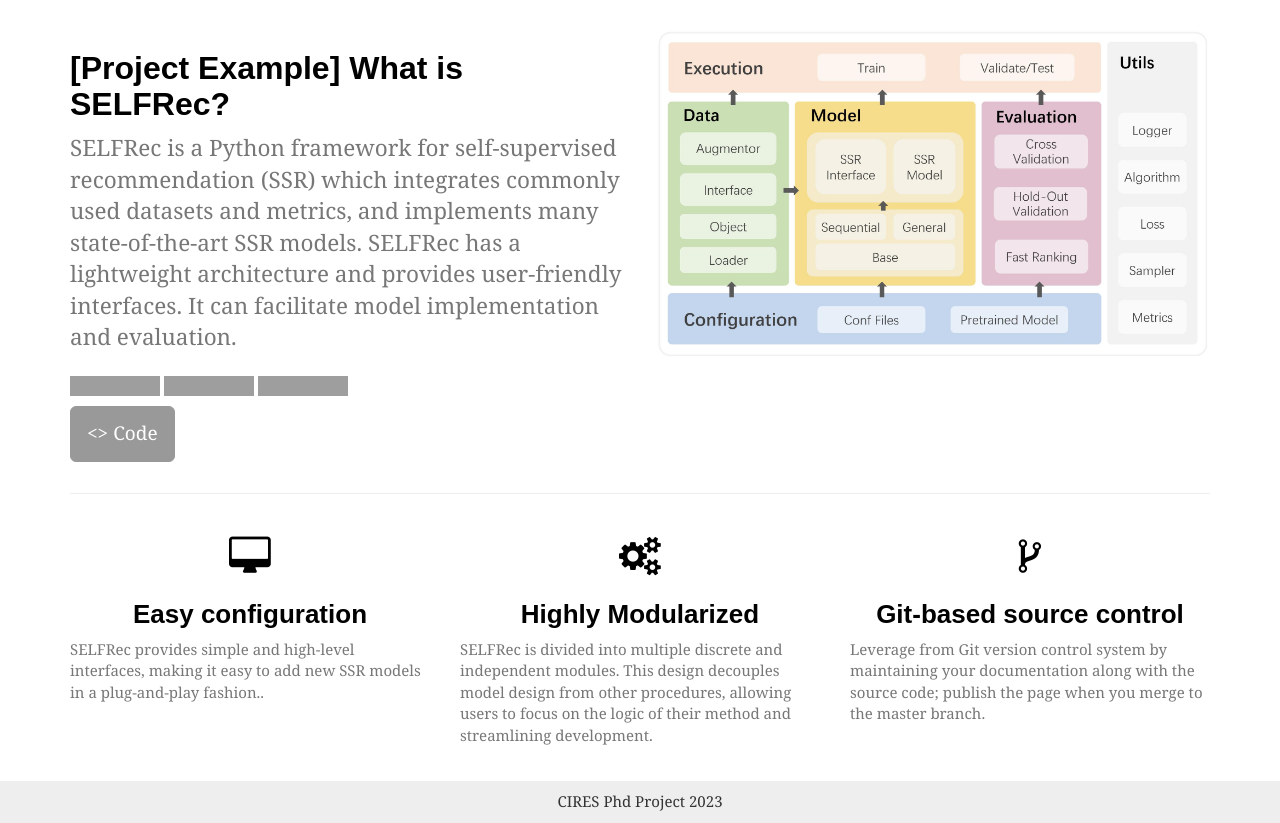
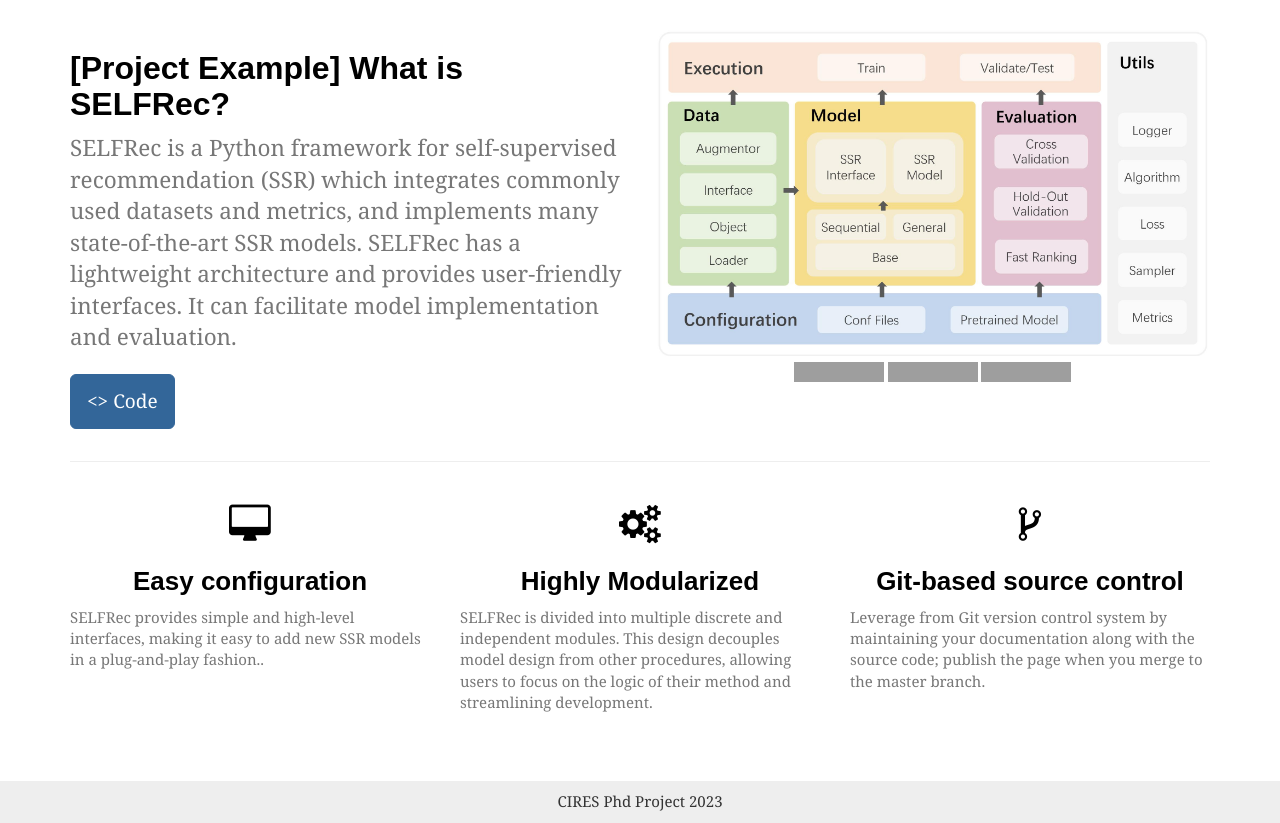
Before and after one commit to CIRES-Hub/CIRES-Hub.github.io, a Jekyll site: the page built from index.html, in a window 1280 px wide and 1220 px high. Shown: the part 397-1220 px from the top of the window. Built offline with Jekyll 4.4.1, drawn with Linux system fonts in a browser that asks for light colours; some web fonts are replaced; grey boxes are pictures that could not be loaded.

Commit message:
initialize

```diff
--- a/index.html
+++ b/index.html
@@ -16,11 +16,12 @@ layout: default
         <div class="col-md-6">
             <h2 class="header-light regular-pad">[Project Example] What is SELFRec?</h2>
               <p class="lead">SELFRec is a Python framework for self-supervised recommendation (SSR) which integrates commonly used datasets and metrics, and implements many state-of-the-art SSR models. SELFRec has a lightweight architecture and provides user-friendly interfaces. It can facilitate model implementation and evaluation.</p>
-        <p float="left"> <a href="https://github.com/Coder-Yu/SELFRec/stargazers"> <img alt="GitHub stars" src="https://img.shields.io/github/stars/Coder-Yu/SELFRec"/> </a> <a href="https://github.com/Coder-Yu/SELFRec/network/members"> <img alt="GitHub forks" src="https://img.shields.io/github/forks/Coder-Yu/SELFRec"/> </a> <img alt="GitHub last commit" src="https://img.shields.io/github/last-commit/Coder-Yu/SELFRec"></p>
-        <p><a class="btn btn-default btn-lg" href="https://github.com/Coder-Yu/SELFRec/" role="button"><> Code</a></p>
+        <p><a class="btn btn-info btn-lg" href="https://github.com/Coder-Yu/SELFRec/" role="button"><> Code</a></p>
         </div>
         <div class="col-md-6 text-center">
             <img src="{{ "/assets/img/project-logo.jpg" | relative_url }}" alt="project logo" class="img-responsive">
+          <p float="center"> <a href="https://github.com/Coder-Yu/SELFRec/stargazers"> <img alt="GitHub stars" src="https://img.shields.io/github/stars/Coder-Yu/SELFRec"/> </a> <a href="https://github.com/Coder-Yu/SELFRec/network/members"> <img alt="GitHub forks" src="https://img.shields.io/github/forks/Coder-Yu/SELFRec"/> </a> <img alt="GitHub last commit" src="https://img.shields.io/github/last-commit/Coder-Yu/SELFRec"></p>
+
         </div>
     </div>
     <hr>
```
